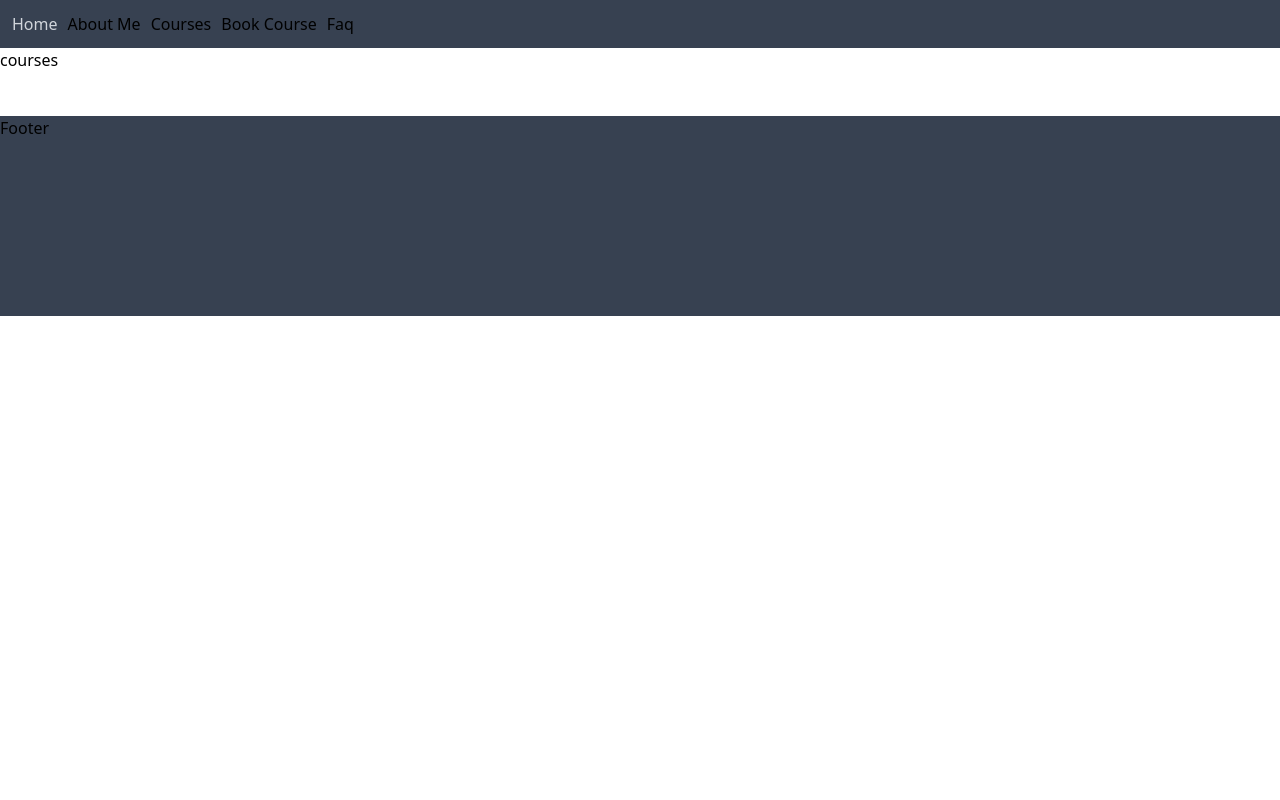
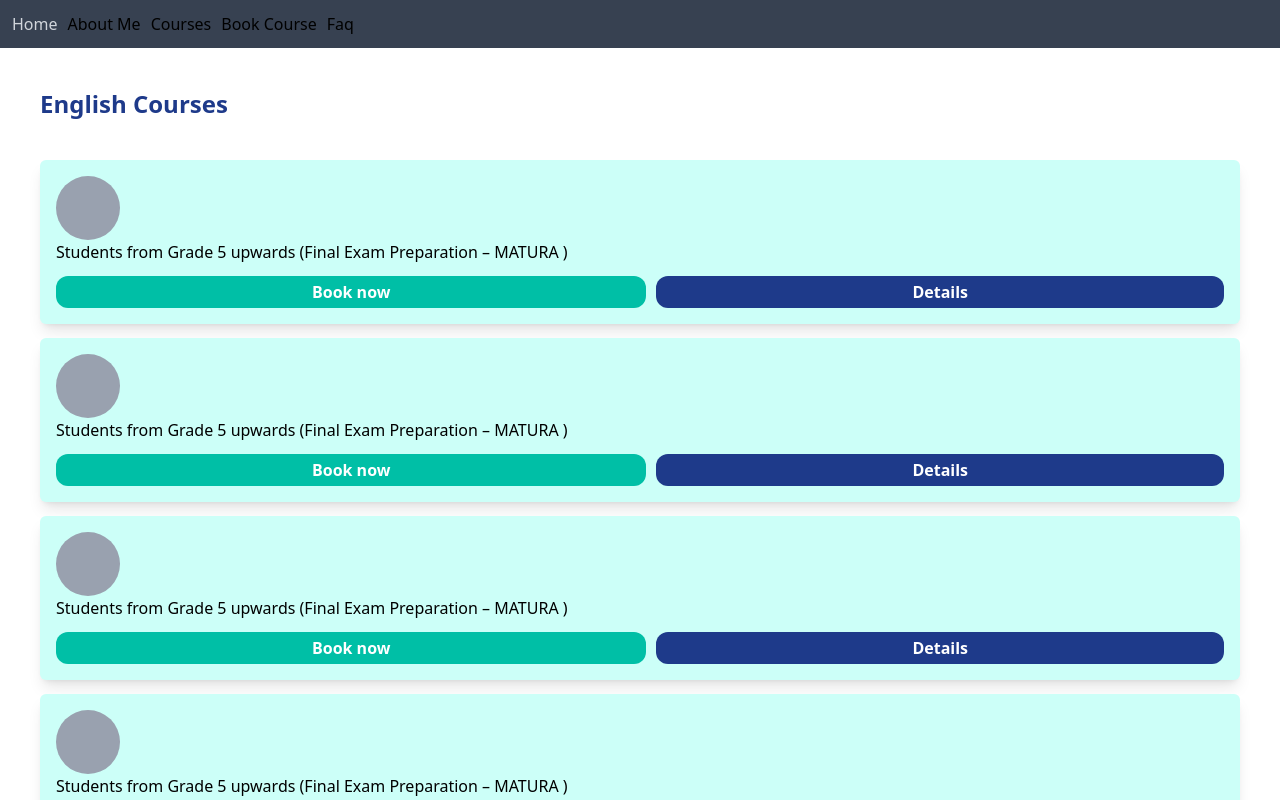
Before and after one commit to Navi003/john-website, a Next.js app: page /courses in a window 1280 px wide. Shown: the top 800 px of the page. Built offline with nearby package versions, Linux system fonts and the light colour scheme.

Commit message:
courses Page finish

```diff
--- /dev/null
+++ b/app/components/Course.jsx
@@ -0,0 +1,20 @@
+import React from "react";
+
+export default function Course() {
+  return (
+    <div className="p-4 shadow-lg bg-[#CCFFF8] rounded-md flex flex-col gap-3">
+      <div>
+        <div className="w-16 h-16 bg-gray-400 rounded-full"></div>
+        <p>Students from Grade 5 upwards (Final Exam Preparation – MATURA )</p>
+      </div>
+      <div className="flex justify-center gap-2.5">
+        <button className="grow-1 bg-accent rounded-xl p-1 font-semibold text-white">
+          Book now
+        </button>
+        <button className="grow-1  bg-primary-dark p-1 rounded-xl font-semibold text-white">
+          Details
+        </button>
+      </div>
+    </div>
+  );
+}
--- a/app/components/HeadingTer.jsx
+++ b/app/components/HeadingTer.jsx
@@ -1,10 +1,12 @@
 import React from "react";
 import ResponsiveContainer from "./ResponsiveContainer";
 
-export default function HeadingTer({ children }) {
+export default function HeadingTer({ children, className }) {
   return (
     <ResponsiveContainer>
-      <h3 className="text-primary-dark font-bold text-[.8rem] mt-3.5 lg:text-2xl lg:mt-10">
+      <h3
+        className={`text-primary-dark font-bold text-[.8rem] mt-3.5 lg:text-2xl lg:mt-10 ${className}`}
+      >
         {children}
       </h3>
     </ResponsiveContainer>
--- a/app/components/OfferBox.jsx
+++ b/app/components/OfferBox.jsx
@@ -2,8 +2,8 @@ import React, { Children } from "react";
 
 export default function OfferBox({ children }) {
   return (
-    <div className="p-3 bg-primary-dark">
-      <p className="text-gray-light text-[.6rem] lg:text-2xl">{children}</p>
+    <div className="p-3 bg-primary-dark border border-b-4 border-accent shadow-2xl hover:scale-90 transition-all ">
+      <p className="text-gray-light text-[.6rem] lg:text-xl ">{children}</p>
     </div>
   );
 }
--- a/app/components/ResponsiveContainer.jsx
+++ b/app/components/ResponsiveContainer.jsx
@@ -1,5 +1,5 @@
 import React from "react";
 
 export default function ResponsiveContainer({ children }) {
-  return <div className="xl:max-w-[1200px] mx-auto px-2">{children}</div>;
+  return <div className="xl:max-w-[1200px] mx-auto ">{children}</div>;
 }
--- a/app/components/WelcomeSection.jsx
+++ b/app/components/WelcomeSection.jsx
@@ -19,7 +19,7 @@ export default function WelcomeSection() {
         </p>
         <div className="mt-11">
           <h3 className="mb-3.5 lg:text-2xl font-bold">WHAT I OFFER</h3>
-          <div className="grid grid-cols-2 gap-2 md:grid-cols-4 ">
+          <div className="grid grid-cols-2 gap-2 lg:gap-4 md:grid-cols-4 ">
             <OfferBox>
               Preparation for the English Matura or exams like IELTS, TOEFL,
               Cambridge etc.
--- a/app/courses/page.js
+++ b/app/courses/page.js
@@ -1,5 +1,31 @@
 import React from "react";
+import Course from "../components/Course";
+import ResponsiveContainer from "../components/ResponsiveContainer";
+import HeadingTer from "../components/HeadingTer";
 
 export default function page() {
-  return <div>courses</div>;
+  return (
+    <ResponsiveContainer>
+      <div className="mx-10 xl:mx-0">
+        <div>
+          <HeadingTer className=" mb-10">English Courses</HeadingTer>
+        </div>
+        <div className="grid grid-cols-1 gap-3.5">
+          <Course />
+          <Course />
+          <Course />
+          <Course />
+        </div>
+        <div>
+          <HeadingTer className="mb-10 mt-10">Hindi Courses</HeadingTer>
+          <div className="grid grid-cols-1 gap-3.5">
+            <Course />
+            <Course />
+            <Course />
+            <Course />
+          </div>
+        </div>
+      </div>
+    </ResponsiveContainer>
+  );
 }
--- a/app/layout.js
+++ b/app/layout.js
@@ -11,7 +11,7 @@ export const metadata = {
 export default function RootLayout({ children }) {
   return (
     <html lang="en">
-      <body className="font-sans">
+      <body className="font-sans min-h-screen">
         <MobileNav />
         {children}
 
```
Also changed, not shown: app/about-me/page.js (+16 -13 lines).
